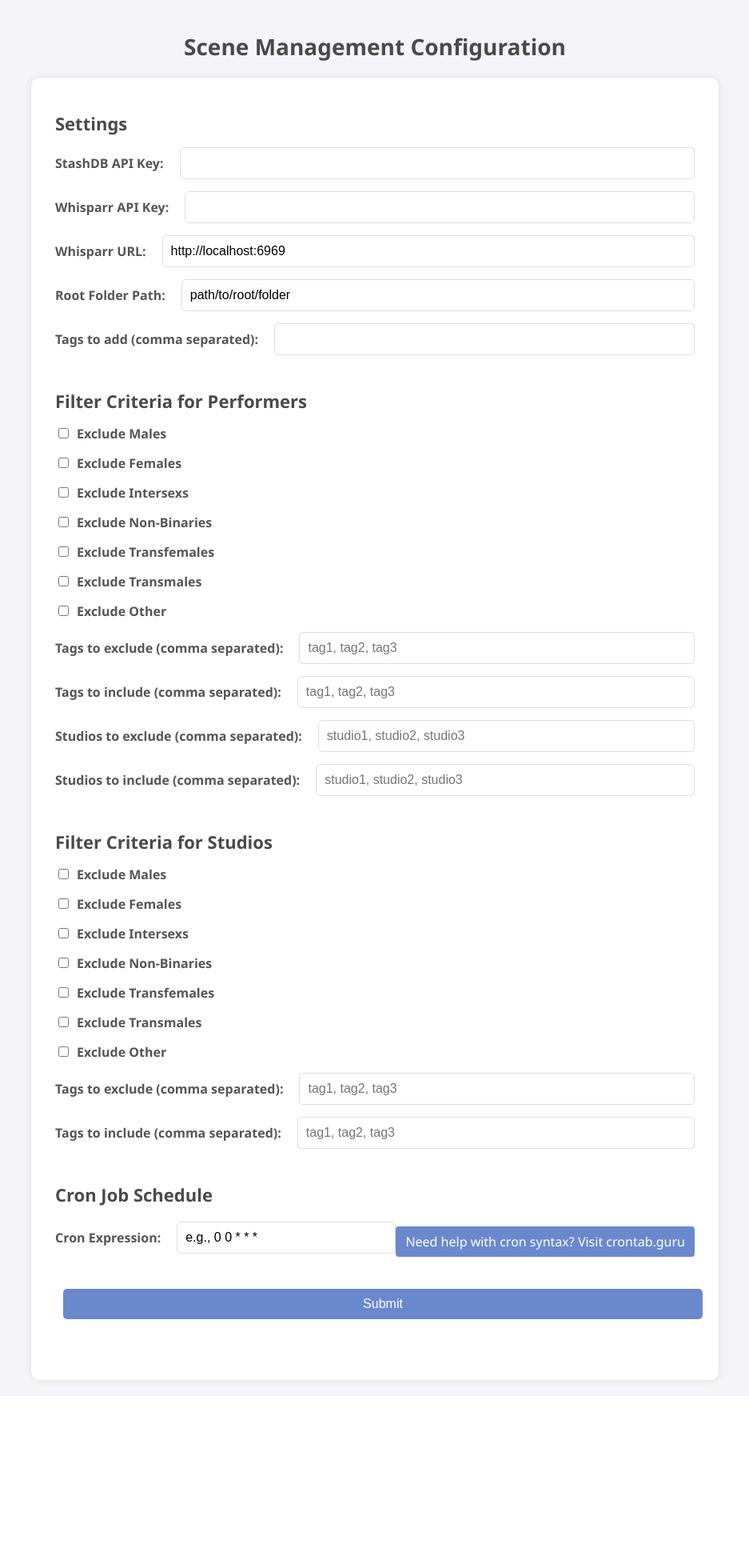
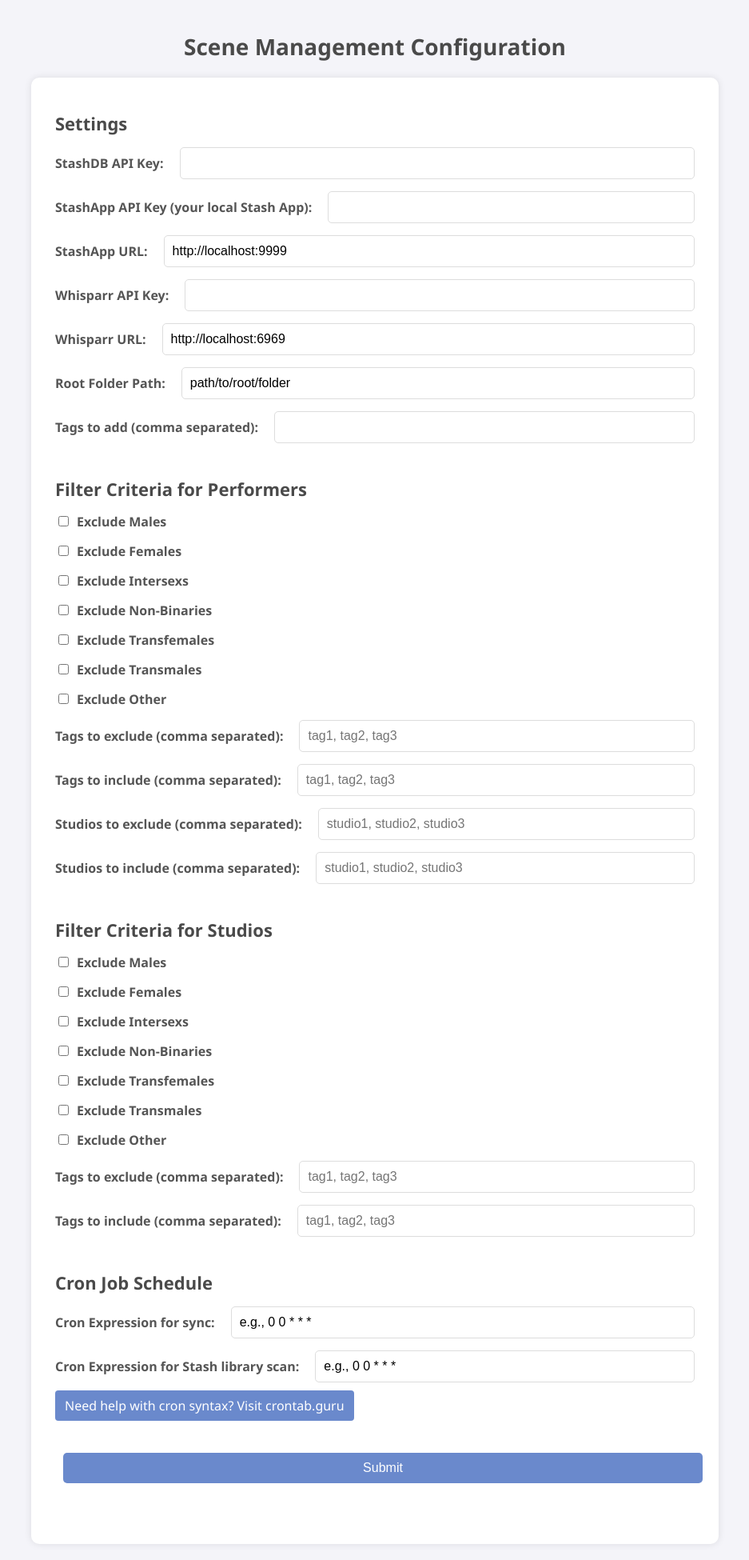
Before and after one commit to GeekIndustry/Stashdb-favorites-to-Whisparr, a Flask app: page / in a window 1280 px wide. Shown: the whole page at 80% size, without its empty margins (171-1108 px from the left). Before the commit the page ends 1732 px from the top, so only its background shows below. Run offline with Flask 3, Linux system fonts and the light colour scheme.

Commit message:
Add auto Stash library scan

```diff
--- a/app.py
+++ b/app.py
@@ -26,9 +26,9 @@
         json.dump(data, f, indent=4)
 
 
-def scheduled_task():
+def scheduled_sync():
     config = load_config()
-    print("Running scheduled task with config:", config)
+    print("Running scheduled sync with config:", config)
 
     stashdb_url = "https://stashdb.org/graphql"
     stashdb_api_key = config['settings']["stashdbApiKey"]
@@ -68,6 +68,52 @@
             add_scenes_to_whisparr(tag_ids_to_add, rootFolderPath, whisparr_api_key, whisparr_url, filtered_scenes)
 
 
+def scheduled_scan():
+    config = load_config()
+    print("Running scheduled Stash library scan.")
+
+    stashApp_url = config['settings']["stashAppUrl"]
+    stashApp_api_key = config['settings']["stashAppApiKey"]
+
+    defaults_settings_response = graphql_query(stashApp_url, stashApp_api_key, query_defaults_scan_settings)
+
+
+    if defaults_settings_response and "data" in defaults_settings_response:
+        defaults_settings = defaults_settings_response.get("data", {}).get("configuration", {}).get("defaults", {}).get("scan", {})
+
+        scan_input = {
+            "scanGenerateCovers": defaults_settings.get("scanGenerateCovers", False),
+            "scanGeneratePreviews": defaults_settings.get("scanGeneratePreviews", False),
+            "scanGenerateImagePreviews": defaults_settings.get("scanGenerateImagePreviews", False),
+            "scanGenerateSprites": defaults_settings.get("scanGenerateSprites", False),
+            "scanGeneratePhashes": defaults_settings.get("scanGeneratePhashes", False),
+            "scanGenerateThumbnails": defaults_settings.get("scanGenerateThumbnails", False),
+            "scanGenerateClipPreviews": defaults_settings.get("scanGenerateClipPreviews", False)
+        }
+
+        print(scan_input)
+
+        mutation_response = graphql_query(
+            stashApp_url,
+            stashApp_api_key,
+            mutation_library_scan,
+            variables={"input": scan_input}
+        )
+
+        if mutation_response:
+            print(json.dumps(mutation_response, indent=2))
+            print("Scan performed successfully.")
+        else:
+            print("Failed to perform scan.")
+    else:
+        print("Failed to retrieve default settings.")
+
+
+
+    return
+
+
+
 @app.route('/')
 def index():
     config = load_config()
@@ -84,23 +130,32 @@
 @app.route('/process', methods=['POST'])
 def process():
     data = request.json
-    cron_expression = data['settings']['cronExpression'].split()
-
     print(data)
     save_config(data)
 
-    # Remove existing job if it exists
+    # Remove existing jobs if it exists
     scheduler.remove_all_jobs()
 
-    # Schedule the new job with the validated cron expression
+    # Schedule the new jobs with the validated cron expression
+    sync_cron_expression = data['settings']['cronExpressionSyncer'].split()
     cron_trigger = CronTrigger(
-        minute=cron_expression[0],
-        hour=cron_expression[1],
-        day=cron_expression[2],
-        month=cron_expression[3],
-        day_of_week=cron_expression[4]
+        minute=sync_cron_expression[0],
+        hour=sync_cron_expression[1],
+        day=sync_cron_expression[2],
+        month=sync_cron_expression[3],
+        day_of_week=sync_cron_expression[4]
     )
-    scheduler.add_job(scheduled_task, trigger=cron_trigger)
+    scheduler.add_job(scheduled_sync, trigger=cron_trigger)
+
+    scan_cron_expression = data['settings']['cronExpressionScan'].split()
+    cron_trigger = CronTrigger(
+        minute=scan_cron_expression[0],
+        hour=scan_cron_expression[1],
+        day=scan_cron_expression[2],
+        month=scan_cron_expression[3],
+        day_of_week=scan_cron_expression[4]
+    )
+    scheduler.add_job(scheduled_scan, trigger=cron_trigger)
 
     return jsonify({"status": "success"})
 
--- a/script.py
+++ b/script.py
@@ -1,7 +1,7 @@
 import requests
 
 
-# Requête GraphQL pour obtenir les acteurs favoris
+# GraphQL query to get favorite actors
 query_actors = """
 query {
   queryPerformers(input: {is_favorite: true}) {
@@ -13,6 +13,7 @@
 }
 """
 
+# GraphQL query to get favorite studios
 query_studios = """
 query {
   queryStudios(input: {is_favorite: true}) {
@@ -24,7 +25,33 @@
 }
 """
 
-# Requête GraphQL pour obtenir les scènes d'un acteur
+# GraphQL mutation to perform a library scan
+mutation_library_scan = """
+mutation metadataScan($input: ScanMetadataInput!) {
+    metadataScan(input: $input)
+}
+"""
+
+# GraphQL query to get defaults library scan settings
+query_defaults_scan_settings = """
+query {
+    configuration {
+        defaults {
+            scan {
+                scanGenerateCovers
+                scanGeneratePreviews
+                scanGenerateImagePreviews
+                scanGenerateSprites
+                scanGeneratePhashes
+                scanGenerateThumbnails
+                scanGenerateClipPreviews
+            }
+        }
+    }
+}
+"""
+
+# # GraphQL query to get scenes of favorite studios or actors
 def query_scenes(type, id):
     if type == "parentStudio":
         input_structure = f'{type}: "{id}"'
@@ -69,22 +96,27 @@
 
 
 
-# Fonction pour effectuer une requête GraphQL
-def graphql_query(stashdb_url, stashdb_api_key, query):
+# Function to perform a GraphQL request
+def graphql_query(url, api_key, query, variables=None):
     headers = {
-        "ApiKey": stashdb_api_key,
+        "ApiKey": api_key,
         "Content-Type": "application/json"
     }
+    payload = {
+        "query": query,
+        "variables": variables
+    }
     response = requests.post(
-        stashdb_url,
-        json={'query': query},
+        url,
+        json=payload,
         headers=headers
     )
     if response.status_code == 200:
         return response.json()
     else:
-        print(f"Erreur lors de la requête GraphQL : {response.status_code} - {response.content}")
+        print(f"Error performing GraphQL request: {response.status_code} - {response.content}")
         return None
+
 
 # Ajouter les scènes à Whisparr
 def add_scenes_to_whisparr(tagsToAdd, rootFolderPath, whisparr_api_key, whisparr_url, scenes):
--- a/static/app.js
+++ b/static/app.js
@@ -13,12 +13,20 @@
     studioGenderCheckboxes.forEach(checkbox => selectedStudiosGenders.push(checkbox.value));
 
 
-    // Get the cron expression
-    const cronExpression = document.getElementById("cronExpression").value;
+    // Get the cron expressions
+    const cronExpressionSyncer = document.getElementById("cronExpressionSyncer").value;
+    const cronExpressionScan = document.getElementById("cronExpressionScan").value;
 
-    // Validate the cron expression
-    if (!isCronValid(cronExpression)) {
-        document.getElementById("response").textContent = "Invalid cron expression. Please enter a valid cron expression.";
+    // Validate the sync cron expression
+    if (!isCronValid(cronExpressionSyncer)) {
+        document.getElementById("response").textContent = "Invalid sync cron expression. Please enter a valid cron expression.";
+        document.getElementById("response").style.color = "red";
+        return;
+    }
+
+    // Validate the scan cron expression
+    if (!isCronValid(cronExpressionScan)) {
+        document.getElementById("response").textContent = "Invalid scan cron expression. Please enter a valid cron expression.";
         document.getElementById("response").style.color = "red";
         return;
     }
@@ -27,11 +35,14 @@
     const formData = {
         settings: {
             stashdbApiKey: document.getElementById("stashdbApiKey").value,
+            stashAppApiKey: document.getElementById("stashAppApiKey").value,
+            stashAppUrl: document.getElementById("stashAppUrl").value,
             whisparrApiKey: document.getElementById("whisparrApiKey").value,
             whisparrUrl: document.getElementById("whisparrUrl").value,
             rootFolderPath: document.getElementById("rootFolderPath").value,
             tagsToAdd: document.getElementById("tagsToAdd").value.split(',').map(tag => tag.trim()),
-            cronExpression: cronExpression
+            cronExpressionSyncer: cronExpressionSyncer,
+            cronExpressionScan: cronExpressionScan
         },
 
         performers: {
@@ -58,7 +69,7 @@
     })
     .then(response => response.json())
     .then(data => {
-        document.getElementById("response").textContent = "Settings saved. Cron job scheduled.";
+        document.getElementById("response").textContent = "Settings saved. Cron jobs scheduled.";
         document.getElementById("response").style.color = "green";
     })
     .catch(error => {
--- a/templates/index.html
+++ b/templates/index.html
@@ -17,6 +17,16 @@
                 <div class="label-container">
                     <label for="stashdbApiKey">StashDB API Key:</label>
                     <input type="text" id="stashdbApiKey" name="stashdbApiKey" value="{{ config['settings'].get('stashdbApiKey', '') }}" required>
+                </div>
+
+                <div class="label-container">
+                    <label for="stashAppApiKey">StashApp API Key (your local Stash App):</label>
+                    <input type="text" id="stashAppApiKey" name="stashAppApiKey" value="{{ config['settings'].get('stashAppApiKey', '') }}" required>
+                </div>
+
+                <div class="label-container">
+                    <label for="stashAppUrl">StashApp URL:</label>
+                    <input type="text" id="stashAppUrl" name="stashAppUrl" value="{{ config['settings'].get('stashAppUrl', 'http://localhost:9999') }}" required>
                 </div>
 
                 <div class="label-container">
@@ -94,10 +104,16 @@
             <div class="form-section">
                 <h3>Cron Job Schedule</h3>
                 <div class="label-container">
-                    <label for="cronExpression">Cron Expression:</label>
-                    <input type="text" id="cronExpression" name="cronExpression" value="{{ config['settings'].get('cronExpression', 'e.g., 0 0 * * *') }}" required>
-                    <a href="https://crontab.guru/" target="_blank" class="cron-helper-btn">Need help with cron syntax? Visit crontab.guru</a>
+                    <label for="cronExpressionSyncer">Cron Expression for sync:</label>
+                    <input type="text" id="cronExpressionSyncer" name="cronExpressionSyncer" value="{{ config['settings'].get('cronExpressionSyncer', 'e.g., 0 0 * * *') }}" required>
                 </div>
+
+                <div class="label-container">
+                    <label for="cronExpressionScan">Cron Expression for Stash library scan:</label>
+                    <input type="text" id="cronExpressionScan" name="cronExpressionScan" value="{{ config['settings'].get('cronExpressionScan', 'e.g., 0 0 * * *') }}" required>
+                </div>
+
+                <a href="https://crontab.guru/" target="_blank" class="cron-helper-btn">Need help with cron syntax? Visit crontab.guru</a>
         </div>
 
         <button type="submit">Submit</button>
```
